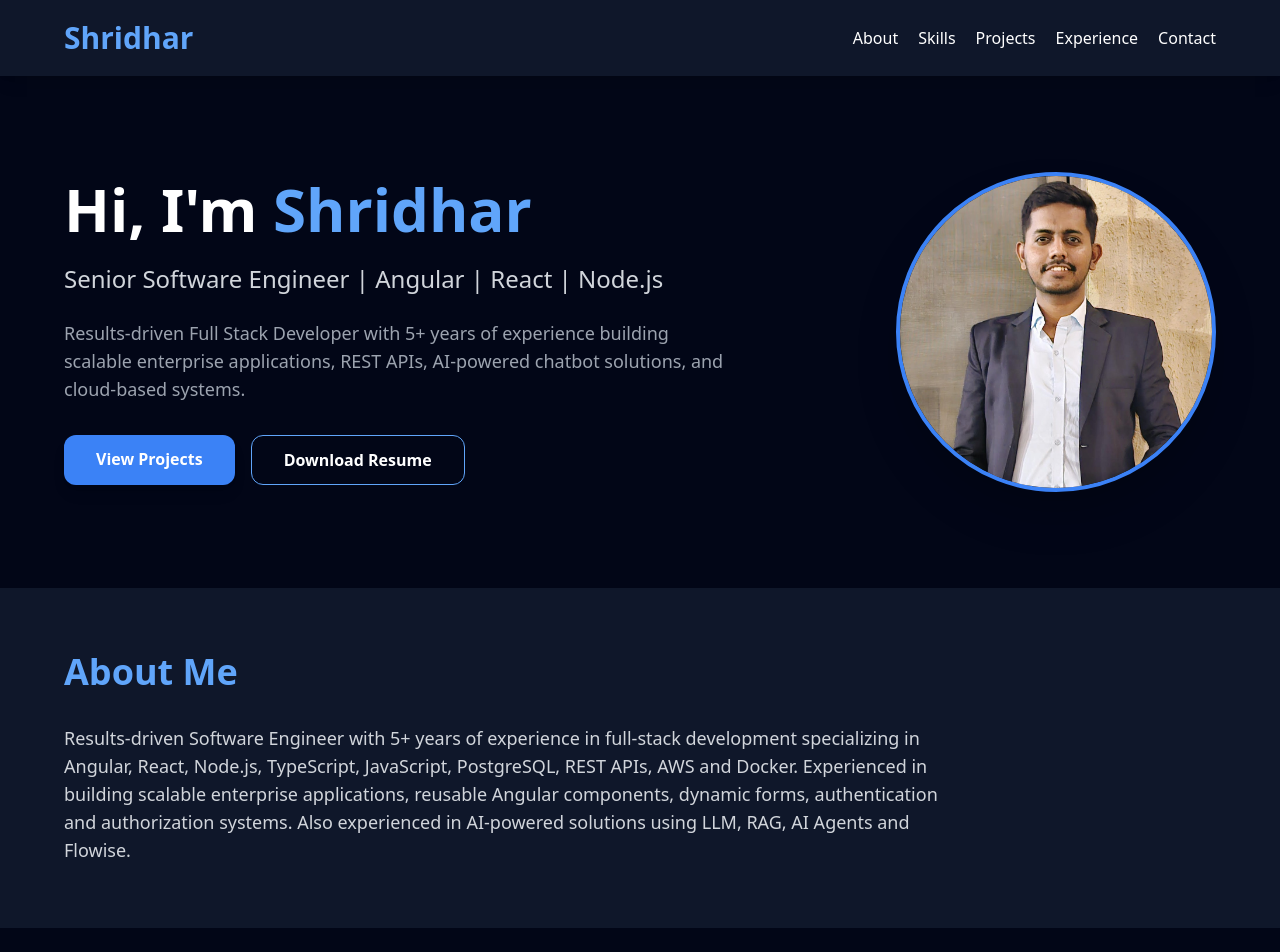
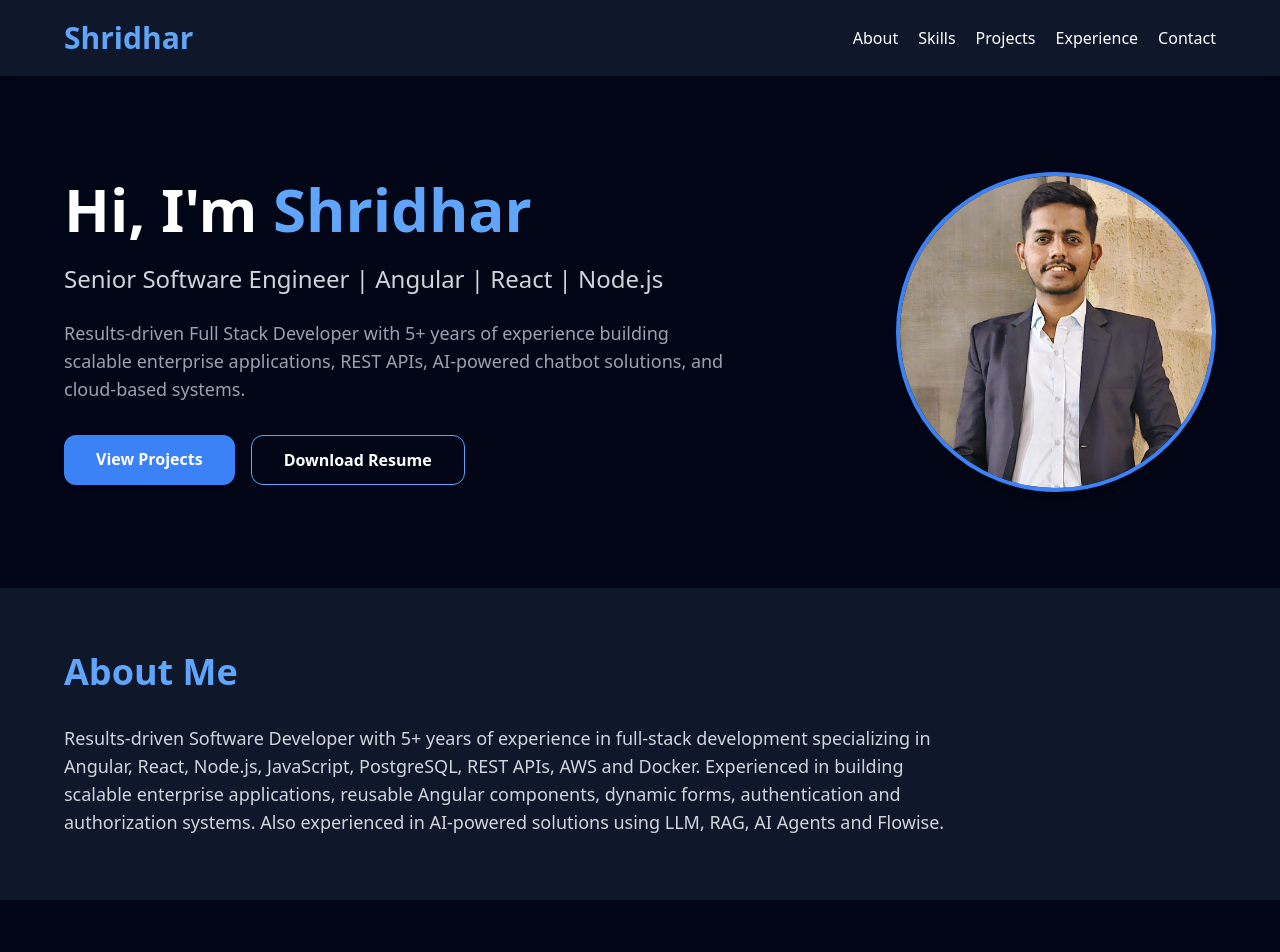
Before and after one commit to shridharsc/react-portfolio, a React (Create React App) app: page / in a window 1280 px wide. Shown: the top 952 px of the page. Built offline with nearby package versions, Linux system fonts and the light colour scheme.

Commit message:
text change

```diff
--- a/src/App.js
+++ b/src/App.js
@@ -100,13 +100,13 @@ export default function App() {
         </h2>
 
         <p className="text-gray-300 leading-8 text-sm md:text-lg max-w-4xl">
-          {`Results-driven Software Engineer with 5+ years of experience in
-          full-stack development specializing in Angular, React, Node.js,
-          TypeScript, JavaScript, PostgreSQL, REST APIs, AWS and Docker.
+          Results-driven Software Developer with 5+ years of experience
+          in full-stack development specializing in Angular, React,
+          Node.js, JavaScript, PostgreSQL, REST APIs, AWS and Docker.
           Experienced in building scalable enterprise applications,
           reusable Angular components, dynamic forms, authentication and
           authorization systems. Also experienced in AI-powered solutions
-          using LLM, RAG, AI Agents and Flowise.`}
+          using LLM, RAG, AI Agents and Flowise.
         </p>
       </section>
 
```
